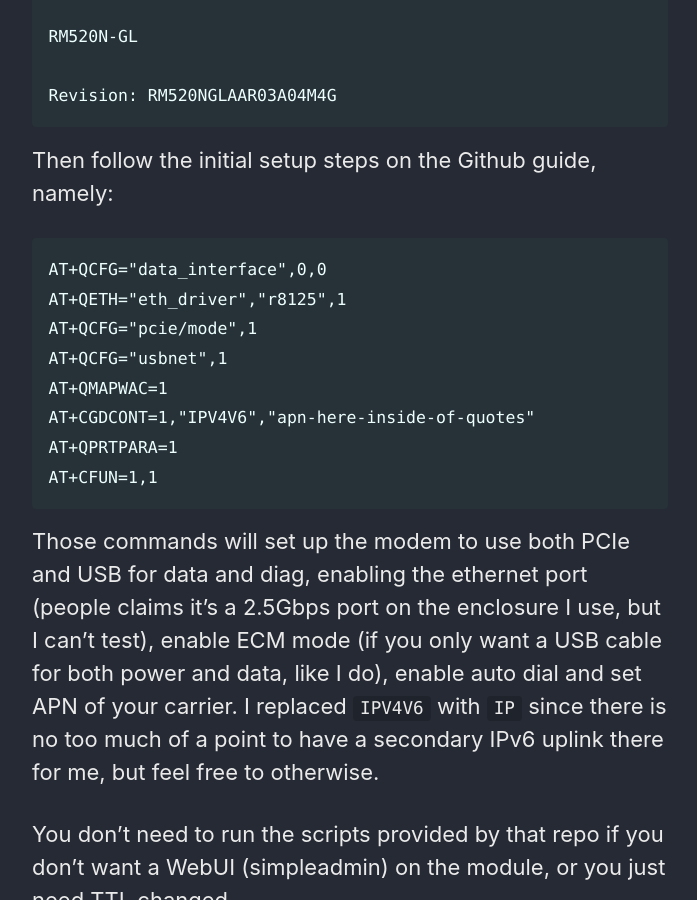
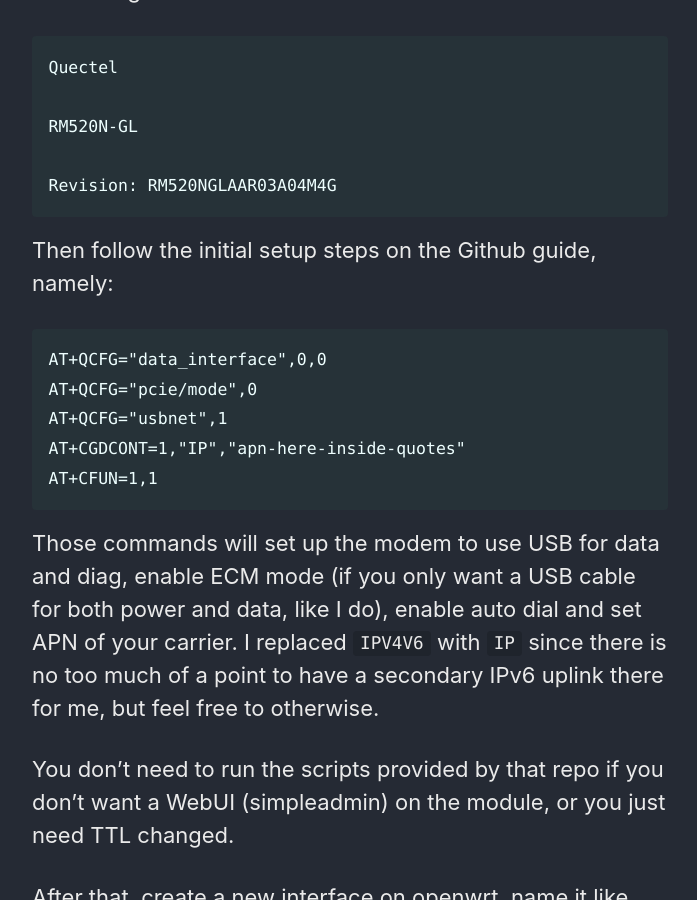
Before and after one commit to raidenii/raidenii.github.io, a Jekyll site: the page built from _posts/2024-09-07-75d80831.md, in a window 1280 px wide and 900 px high, scrolled down 3458 px. Shown: the whole window, without its empty margins (290-987 px from the left). Built offline with Jekyll 4.4.1, drawn with Linux system fonts in a browser that asks for light colours; cached includes are drawn as plain includes.

Commit message:
minor changes

````diff
--- a/_posts/2024-09-07-a3b4be7d.md
+++ b/_posts/2024-09-07-75d80831.md
@@ -39,7 +39,11 @@
 crw-rw----    1 root     dialout   188,   3 Sep  7 10:38 /dev/ttyUSB3
 ```
 
-In my case, `ttyUSB2` is the AT command interface, YMMV. Just try each one out if USB2 is not, it won't hurt. Use `socat /dev/ttyUSB2,b115200,echo=0,crnl -` to talk to the modem, start with `ATI`, you should see something like:
+In my case, `ttyUSB2` is the AT command interface, YMMV. Just try each one out if USB2 is not, it won't hurt. Use
+
+```socat /dev/ttyUSB2,b115200,echo=0,crnl -```
+
+ to talk to the modem, start with `ATI`, you should see something like:
 
 ```
 Quectel
@@ -53,15 +57,12 @@
 
 ```
 AT+QCFG="data_interface",0,0
-AT+QETH="eth_driver","r8125",1
-AT+QCFG="pcie/mode",1
+AT+QCFG="pcie/mode",0
 AT+QCFG="usbnet",1
-AT+QMAPWAC=1
-AT+CGDCONT=1,"IPV4V6","apn-here-inside-of-quotes"
-AT+QPRTPARA=1
+AT+CGDCONT=1,"IP","apn-here-inside-quotes"
 AT+CFUN=1,1
 ```
-Those commands will set up the modem to use both PCIe and USB for data and diag, enabling the ethernet port (people claims it's a 2.5Gbps port on the enclosure I use, but I can't test), enable ECM mode (if you only want a USB cable for both power and data, like I do), enable auto dial and set APN of your carrier. I replaced `IPV4V6` with `IP` since there is no too much of a point to have a secondary IPv6 uplink there for me, but feel free to otherwise.
+Those commands will set up the modem to use USB for data and diag, enable ECM mode (if you only want a USB cable for both power and data, like I do), enable auto dial and set APN of your carrier. I replaced `IPV4V6` with `IP` since there is no too much of a point to have a secondary IPv6 uplink there for me, but feel free to otherwise.
 
 You don't need to run the scripts provided by that repo if you don't want a WebUI (simpleadmin) on the module, or you just need TTL changed.
 
````
